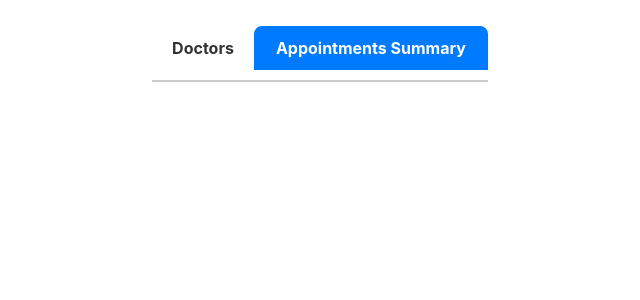
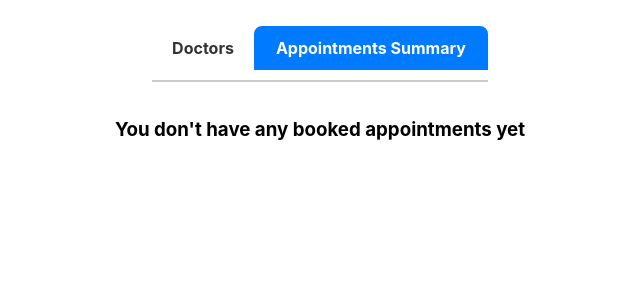
Before and after one commit to mohamed-karawia/Doctors, a Next.js app: page / in a window 1280 px wide. Both pictures are taken after a click on the element "Appointments Summary". Shown: the top 300 px of the page, without its empty margins (320-960 px from the left). Built offline with nearby package versions, Linux system fonts and the light colour scheme.

Commit message:
[feat] handle no appointments case

```diff
--- a/src/components/Summary/index.tsx
+++ b/src/components/Summary/index.tsx
@@ -10,6 +10,13 @@ type SummaryProps = {
 };
 
 const Summary: FC<SummaryProps> = ({ bookedAppointments }) => {
+  if (bookedAppointments.length < 1) {
+    return (
+      <div className={styles["container"]}>
+        <h3>You don&apos;t have any booked appointments yet</h3>
+      </div>
+    );
+  }
   return (
     <div className={styles["container"]}>
       {bookedAppointments.map((appointment) => {
```
